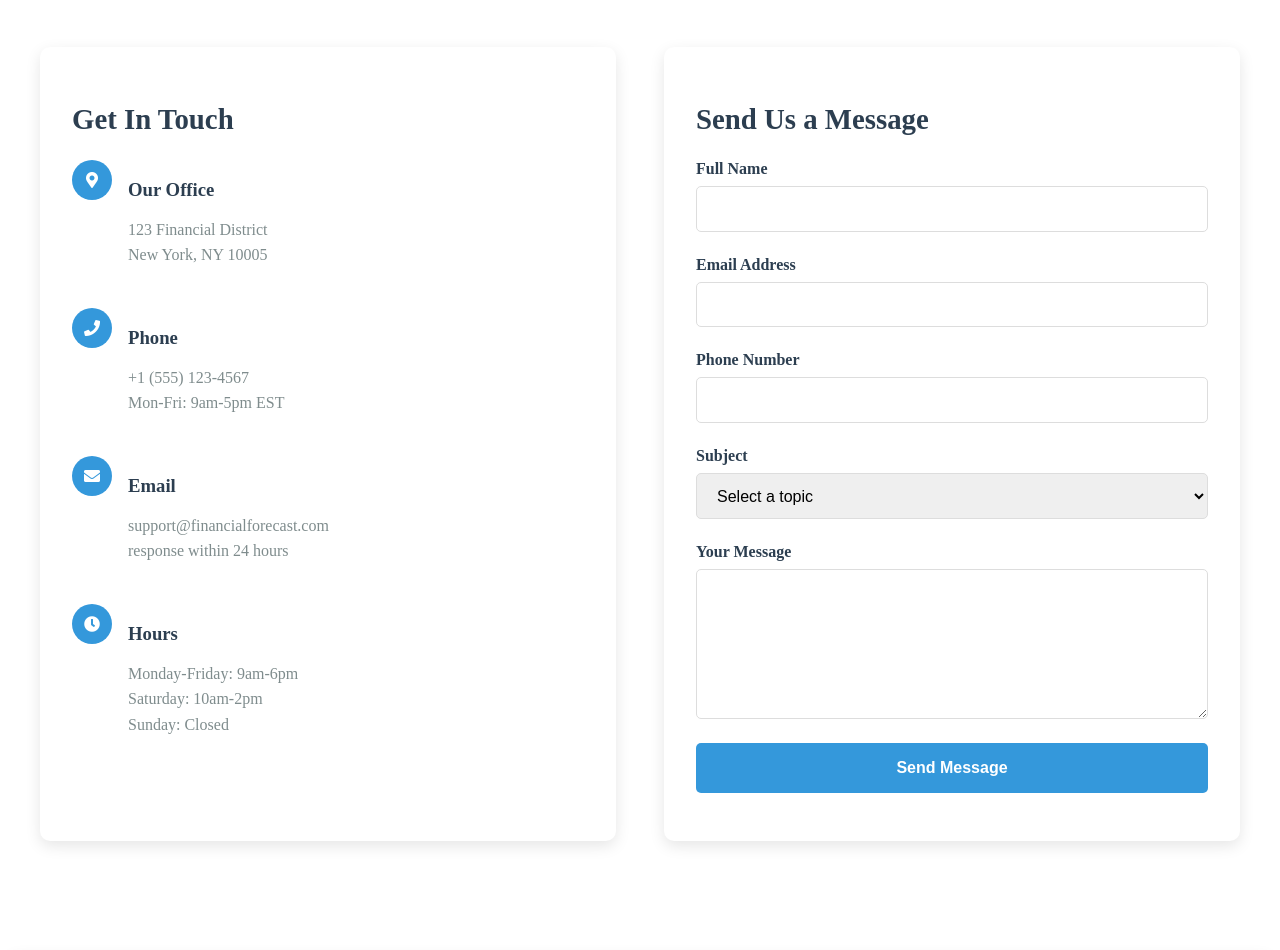
After one commit to Eshika-Ranjan-Singh/Financial-Forecasting-On-Adult-s-Income-Prediction-Models, a Flask app: template templates/contact.html in a window 1280 px wide. The commit adds this page. Shown: the part 287-1237 px from the top of the page. Run offline with Flask 3, Linux system fonts and the light colour scheme; the template is opened without the code that fills it, so the values that code supplies are empty; parts of the project's set-up code (start-up, migrations or seed data) failed here and were passed over.

Commit message:
update contact.html

```diff
--- /dev/null
+++ b/templates/contact.html
@@ -0,0 +1,271 @@
+<style>
+    /* Contact Page Styles */
+    .contact-hero {
+        background: linear-gradient(rgba(15, 246, 15, 0.9), rgba(44, 62, 80, 0.9)),
+                    url('../static/images/contact-bg.jpg');
+        background-size: cover;
+        background-position: center;
+        color: white;
+        text-align: center;
+        padding: 5rem 1rem;
+        margin-bottom: 3rem;
+    }
+
+    .contact-hero h1 {
+        font-size: 2.5rem;
+        margin-bottom: 1rem;
+    }
+
+    .contact-hero p {
+        font-size: 1.2rem;
+        max-width: 800px;
+        margin: 0 auto;
+    }
+
+    .contact-container {
+        max-width: 1200px;
+        margin: 0 auto;
+        padding: 0 2rem 4rem;
+        display: grid;
+        grid-template-columns: repeat(auto-fit, minmax(350px, 1fr));
+        gap: 3rem;
+    }
+
+    .contact-info {
+        background: white;
+        padding: 2rem;
+        border-radius: 10px;
+        box-shadow: 0 5px 15px rgba(0, 0, 0, 0.1);
+    }
+
+    .contact-info h2 {
+        color: #2c3e50;
+        margin-bottom: 1.5rem;
+        font-size: 1.8rem;
+    }
+
+    .contact-method {
+        display: flex;
+        align-items: flex-start;
+        margin-bottom: 1.5rem;
+    }
+
+    .contact-icon {
+        background: #3498db;
+        color: white;
+        width: 40px;
+        height: 40px;
+        border-radius: 50%;
+        display: flex;
+        align-items: center;
+        justify-content: center;
+        margin-right: 1rem;
+        flex-shrink: 0;
+    }
+
+    .contact-details h3 {
+        color: #2c3e50;
+        margin-bottom: 0.3rem;
+    }
+
+    .contact-details p {
+        color: #7f8c8d;
+        line-height: 1.6;
+    }
+
+    .contact-form {
+        background: white;
+        padding: 2rem;
+        border-radius: 10px;
+        box-shadow: 0 5px 15px rgba(0, 0, 0, 0.1);
+    }
+
+    .contact-form h2 {
+        color: #2c3e50;
+        margin-bottom: 1.5rem;
+        font-size: 1.8rem;
+    }
+
+    .form-group {
+        margin-bottom: 1.5rem;
+    }
+
+    .form-group label {
+        display: block;
+        margin-bottom: 0.5rem;
+        color: #2c3e50;
+        font-weight: 600;
+    }
+
+    .form-group input,
+    .form-group textarea,
+    .form-group select {
+        width: 100%;
+        padding: 0.8rem 1rem;
+        border: 1px solid #ddd;
+        border-radius: 5px;
+        font-size: 1rem;
+        transition: all 0.3s ease;
+    }
+
+    .form-group input:focus,
+    .form-group textarea:focus,
+    .form-group select:focus {
+        outline: none;
+        border-color: #3498db;
+        box-shadow: 0 0 0 3px rgba(52, 152, 219, 0.2);
+    }
+
+    .form-group textarea {
+        min-height: 150px;
+        resize: vertical;
+    }
+
+    .submit-btn {
+        background: #3498db;
+        color: white;
+        border: none;
+        padding: 1rem 2rem;
+        border-radius: 5px;
+        font-size: 1rem;
+        font-weight: 600;
+        cursor: pointer;
+        transition: all 0.3s ease;
+        width: 100%;
+    }
+
+    .submit-btn:hover {
+        background: #2980b9;
+        transform: translateY(-2px);
+        box-shadow: 0 5px 15px rgba(41, 128, 185, 0.3);
+    }
+
+    .map-container {
+        margin-top: 3rem;
+        border-radius: 10px;
+        overflow: hidden;
+        box-shadow: 0 5px 15px rgba(0, 0, 0, 0.1);
+    }
+
+    .map-container iframe {
+        width: 100%;
+        height: 400px;
+        border: none;
+    }
+
+    @media (max-width: 768px) {
+        .contact-container {
+            grid-template-columns: 1fr;
+            padding: 0 1rem 3rem;
+        }
+
+        .contact-hero h1 {
+            font-size: 2rem;
+        }
+    }
+</style>
+
+<!-- Hero Section -->
+<section class="contact-hero">
+    <div class="container">
+        <h1>Contact Our Financial Experts</h1>
+        <p>Have questions about your income prediction or investment options? Get in touch with our team</p>
+    </div>
+</section>
+
+<!-- Contact Content -->
+<div class="contact-container">
+    <!-- Contact Information -->
+    <div class="contact-info">
+        <h2>Get In Touch</h2>
+
+        <div class="contact-method">
+            <div class="contact-icon">
+                <i class="fas fa-map-marker-alt"></i>
+            </div>
+            <div class="contact-details">
+                <h3>Our Office</h3>
+                <p>123 Financial District<br>New York, NY 10005</p>
+            </div>
+        </div>
+
+        <div class="contact-method">
+            <div class="contact-icon">
+                <i class="fas fa-phone"></i>
+            </div>
+            <div class="contact-details">
+                <h3>Phone</h3>
+                <p>+1 (555) 123-4567<br>Mon-Fri: 9am-5pm EST</p>
+            </div>
+        </div>
+
+        <div class="contact-method">
+            <div class="contact-icon">
+                <i class="fas fa-envelope"></i>
+            </div>
+            <div class="contact-details">
+                <h3>Email</h3>
+                <p>support@financialforecast.com<br>response within 24 hours</p>
+            </div>
+        </div>
+
+        <div class="contact-method">
+            <div class="contact-icon">
+                <i class="fas fa-clock"></i>
+            </div>
+            <div class="contact-details">
+                <h3>Hours</h3>
+                <p>Monday-Friday: 9am-6pm<br>Saturday: 10am-2pm<br>Sunday: Closed</p>
+            </div>
+        </div>
+    </div>
+
+    <!-- Contact Form -->
+    <div class="contact-form">
+        <h2>Send Us a Message</h2>
+        <form action="/submit-contact" method="POST">
+            <div class="form-group">
+                <label for="name">Full Name</label>
+                <input type="text" id="name" name="name" required>
+            </div>
+
+            <div class="form-group">
+                <label for="email">Email Address</label>
+                <input type="email" id="email" name="email" required>
+            </div>
+
+            <div class="form-group">
+                <label for="phone">Phone Number</label>
+                <input type="tel" id="phone" name="phone">
+            </div>
+
+            <div class="form-group">
+                <label for="subject">Subject</label>
+                <select id="subject" name="subject" required>
+                    <option value="">Select a topic</option>
+                    <option value="income-prediction">Income Prediction</option>
+                    <option value="investments">Investment Options</option>
+                    <option value="technical">Technical Support</option>
+                    <option value="other">Other Inquiry</option>
+                </select>
+            </div>
+
+            <div class="form-group">
+                <label for="message">Your Message</label>
+                <textarea id="message" name="message" required></textarea>
+            </div>
+
+            <button type="submit" class="submit-btn">Send Message</button>
+        </form>
+    </div>
+</div>
+
+<!-- Map Section -->
+<div class="container">
+    <div class="map-container">
+        <iframe src="https://www.google.com/maps/embed?pb=!1m18!1m12!1m3!1d3022.215209132035!2d-73.987844924525!3d40.75798597138948!2m3!1f0!2f0!3f0!3m2!1i1024!2i768!4f13.1!3m3!1m2!1s0x89c25855c6480299%3A0x55194ec5a1ae072e!2sTimes%20Square!5e0!3m2!1sen!2sus!4v1620000000000!5m2!1sen!2sus" allowfullscreen="" loading="lazy"></iframe>
+    </div>
+</div>
+
+<!-- Font Awesome for icons -->
+<link rel="stylesheet" href="https://cdnjs.cloudflare.com/ajax/libs/font-awesome/5.15.3/css/all.min.css">
--- a/templates/whyprediction.html
+++ b/templates/whyprediction.html
@@ -346,7 +346,7 @@
         <div class="navbar-content">
             <div class="logo">Income Predictor</div>
             <ul class="nav-links">
-                <li><a href="/">HOME</a></li>
+                <li><a href="home.html">HOME</a></li>
                 <li><a href="whyprediction.html" class="active">WHY PREDICTION</a></li>
                 <li><a href="predict.html">PREDICT</a></li>
                 <li><a href="investments.html">INVESTMENTS</a></li>
```
